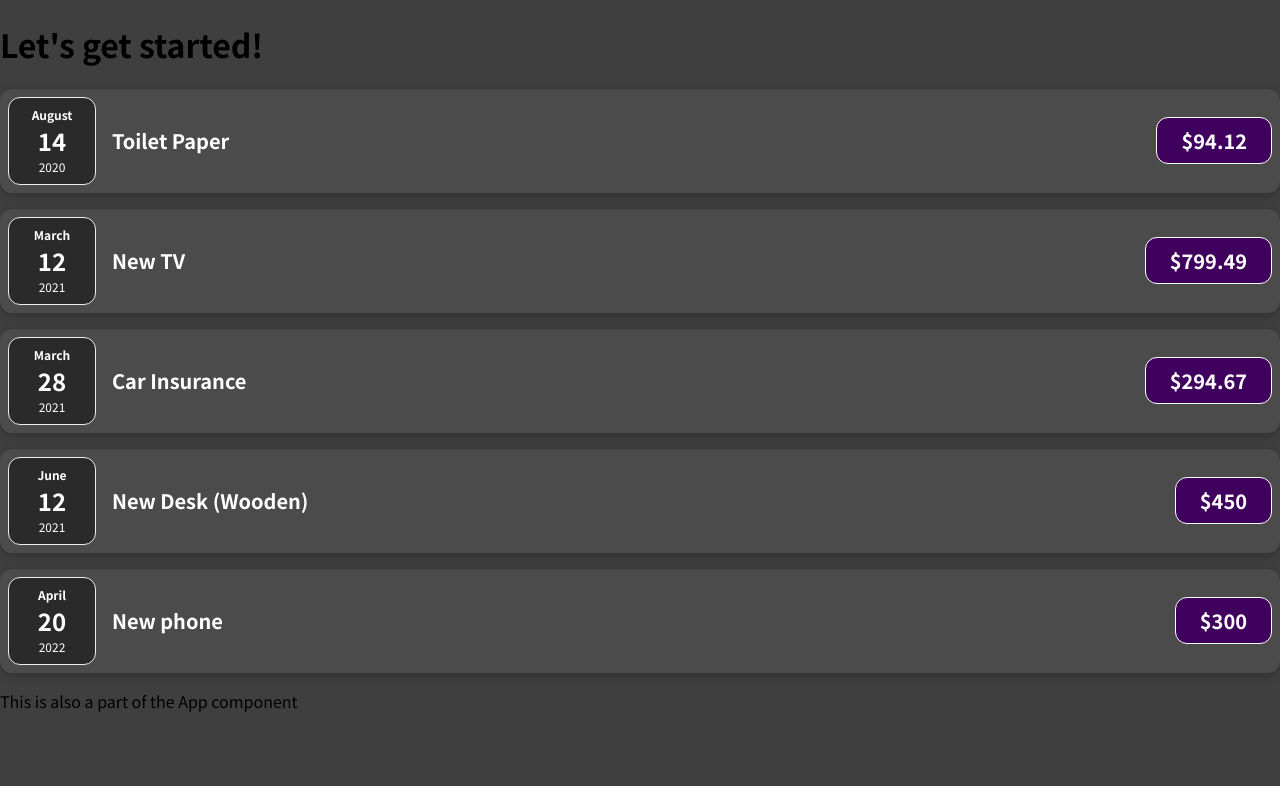
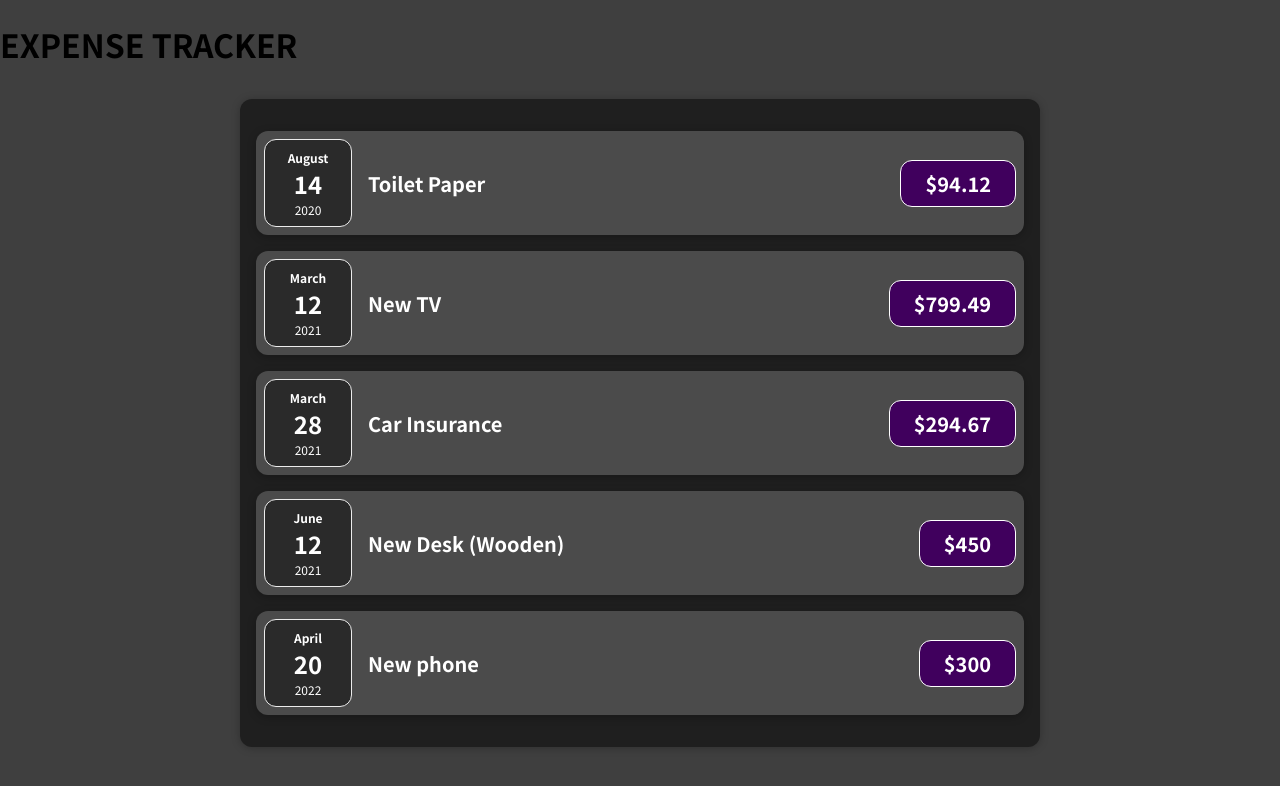
Before and after one commit to debe7408/Expenses-Tracker-REACT, a JavaScript app in the folder my-app/: page / in a window 1280 px wide. Shown: the top 786 px of the page. Built offline with nearby package versions, Linux system fonts and the light colour scheme.

Commit message:
Assignment

```diff
--- a/my-app/src/App.js
+++ b/my-app/src/App.js
@@ -1,5 +1,4 @@
-import ExpenseItem from "./Components/ExpenseItem";
-
+import Expenses from "./Components/Expenses";
 function App() {
   const expenses = [
     {
@@ -36,34 +35,9 @@
 
   return (
     <div>
-      <h1>Let's get started!</h1>
-      <ExpenseItem
-        title={expenses[0].title}
-        amount={expenses[0].amount}
-        date={expenses[0].date}
-      ></ExpenseItem>
-      <ExpenseItem
-        title={expenses[1].title}
-        amount={expenses[1].amount}
-        date={expenses[1].date}
-      ></ExpenseItem>
-      <ExpenseItem
-        title={expenses[2].title}
-        amount={expenses[2].amount}
-        date={expenses[2].date}
-      ></ExpenseItem>
-      <ExpenseItem
-        title={expenses[3].title}
-        amount={expenses[3].amount}
-        date={expenses[3].date}
-      ></ExpenseItem>
-      <ExpenseItem
-        title={expenses[4].title}
-        amount={expenses[4].amount}
-        date={expenses[4].date}
-      ></ExpenseItem>
+      <h1>EXPENSE TRACKER</h1>
 
-      <p>This is also a part of the App component</p>
+      <Expenses items={expenses}></Expenses>
     </div>
   );
 }
--- /dev/null
+++ b/my-app/src/Components/Expenses.css
@@ -0,0 +1,9 @@
+.expenses {
+  padding: 1rem;
+  background-color: rgb(31, 31, 31);
+  margin: 2rem auto;
+  width: 50rem;
+  max-width: 95%;
+  border-radius: 12px;
+  box-shadow: 0 1px 8px rgba(0, 0, 0, 0.25);
+}
--- /dev/null
+++ b/my-app/src/Components/Expenses.js
@@ -0,0 +1,36 @@
+import "./Expenses.css";
+import ExpenseItem from "./ExpenseItem";
+
+function Expenses(props) {
+  return (
+    <div className="expenses">
+      <ExpenseItem
+        title={props.items[0].title}
+        amount={props.items[0].amount}
+        date={props.items[0].date}
+      ></ExpenseItem>
+      <ExpenseItem
+        title={props.items[1].title}
+        amount={props.items[1].amount}
+        date={props.items[1].date}
+      ></ExpenseItem>
+      <ExpenseItem
+        title={props.items[2].title}
+        amount={props.items[2].amount}
+        date={props.items[2].date}
+      ></ExpenseItem>
+      <ExpenseItem
+        title={props.items[3].title}
+        amount={props.items[3].amount}
+        date={props.items[3].date}
+      ></ExpenseItem>
+      <ExpenseItem
+        title={props.items[4].title}
+        amount={props.items[4].amount}
+        date={props.items[4].date}
+      ></ExpenseItem>
+    </div>
+  );
+}
+
+export default Expenses;
```
